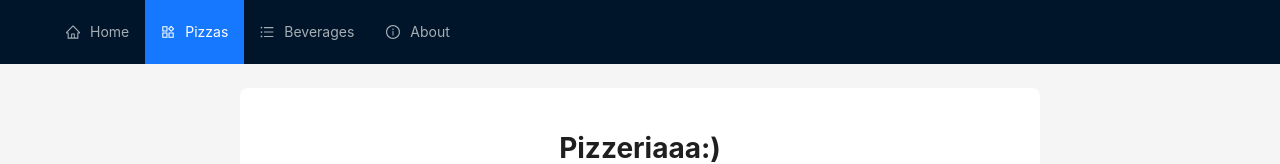
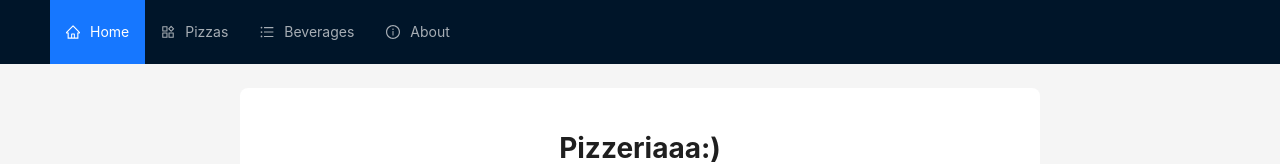
Before and after one commit to Artem0904/ReactPizzeria, a React (Create React App) app: page / in a window 1280 px wide. Shown: the top 164 px of the page. Built offline with nearby package versions, Linux system fonts and the light colour scheme; no server answers.

Commit message:
fix location on ui

```diff
--- a/src/components/CreateForm.js
+++ b/src/components/CreateForm.js
@@ -32,8 +32,6 @@ export default function CreateForm() {
     const onFinish = async (values) => {
         console.log(values);
 
-        const response = await pizzasService.create(values);
-
         if (editMode) {
             values.id = pizza.id;
             console.log(values.id);
@@ -46,7 +44,7 @@ export default function CreateForm() {
             }
         }
         else {
-            values.image = values.image.originFileObj;
+            values.imageUrl = values.imageUrl;
             // send to server
             const res = await pizzasService.create(values);
 
--- a/src/components/Header.js
+++ b/src/components/Header.js
@@ -1,11 +1,25 @@
-import React from 'react'
+import React, { useContext, useEffect, useState } from 'react'
 import { Layout as AntdLayout, Menu } from 'antd';
-import { Link } from 'react-router-dom';
+import { Link, useLocation } from 'react-router-dom';
 import { HomeOutlined, InfoCircleOutlined, ProductOutlined, UnorderedListOutlined } from '@ant-design/icons';
 
 const { Header: AntdHeader } = AntdLayout;
 
 export default function Header() {
+
+    let location = useLocation();
+
+    const [current, setCurrent] = useState(location.pathname);
+
+    useEffect(() => {
+        if (location) {
+            if (current !== location.pathname) {
+                setCurrent(location.pathname);
+            }
+        }
+    }, [location, current]);
+
+
     return (
         <AntdHeader
             style={{
@@ -17,28 +31,28 @@ export default function Header() {
             <Menu
                 theme="dark"
                 mode="horizontal"
-                defaultSelectedKeys={['2']}
+                selectedKeys={[current]}
                 style={{
                     flex: 1,
                     minWidth: 0,
                 }}
             >
-                <Menu.Item key="1">
+                <Menu.Item key="/">
                     <HomeOutlined />
                     <span>Home</span>
                     <Link to="/" />
                 </Menu.Item>
-                <Menu.Item key="2">
+                <Menu.Item key="/pizzas">
                     <ProductOutlined />
                     <span>Pizzas</span>
                     <Link to="/pizzas" />
                 </Menu.Item>
-                <Menu.Item key="3">
+                <Menu.Item key="/beverages">
                     <UnorderedListOutlined />
                     <span>Beverages</span>
                     <Link to="/beverages" />
                 </Menu.Item>
-                <Menu.Item key="4">
+                <Menu.Item key="/about">
                     <InfoCircleOutlined />
                     <span>About</span>
                     <Link to="/about" />
--- a/src/components/Home.js
+++ b/src/components/Home.js
@@ -47,7 +47,6 @@ export default function Home() {
                     <img style={CarouselImageStyle} alt='test' src="https://www.shutterstock.com/image-photo/cheese-pizza-lovers-600nw-1101316754.jpg" />
                 </div>
             </Carousel>
-
         </div>
 
         <div>
```
